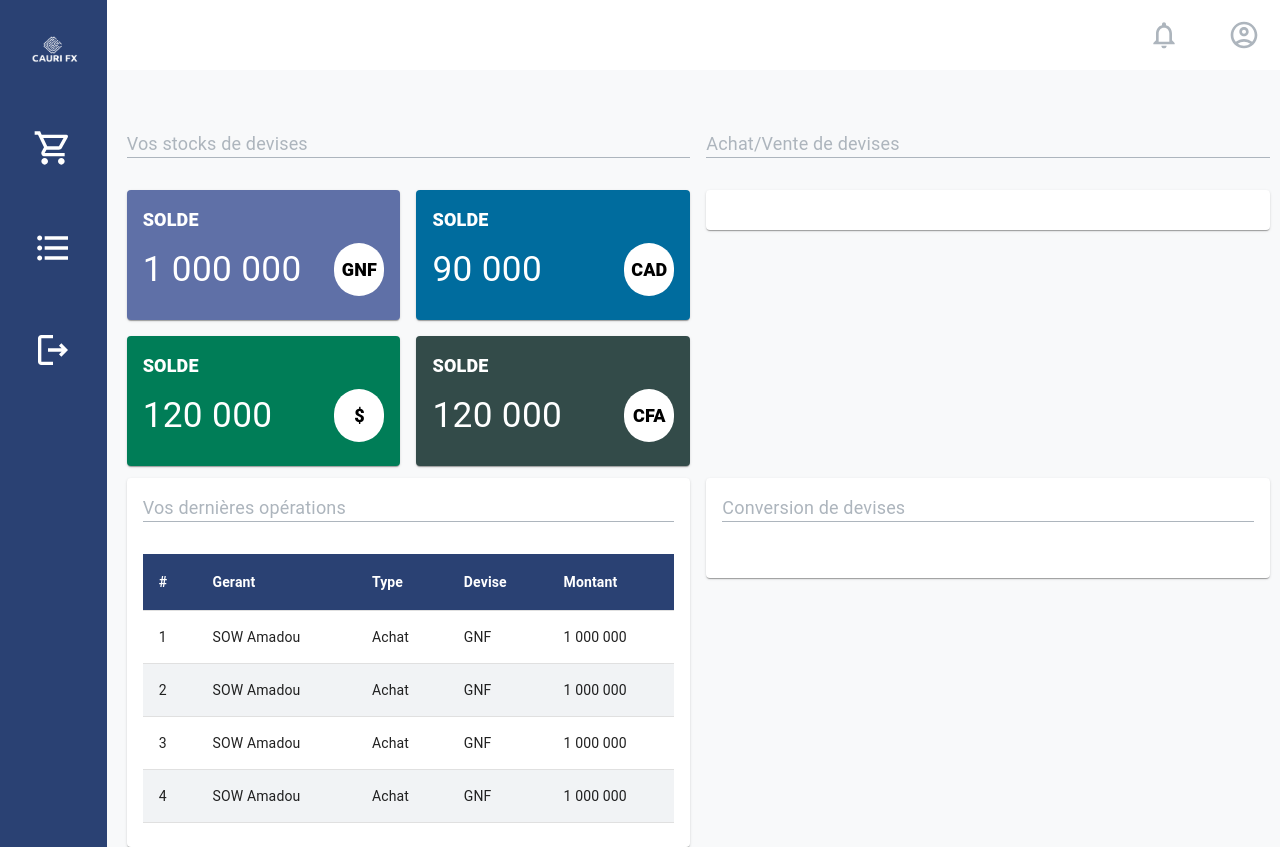
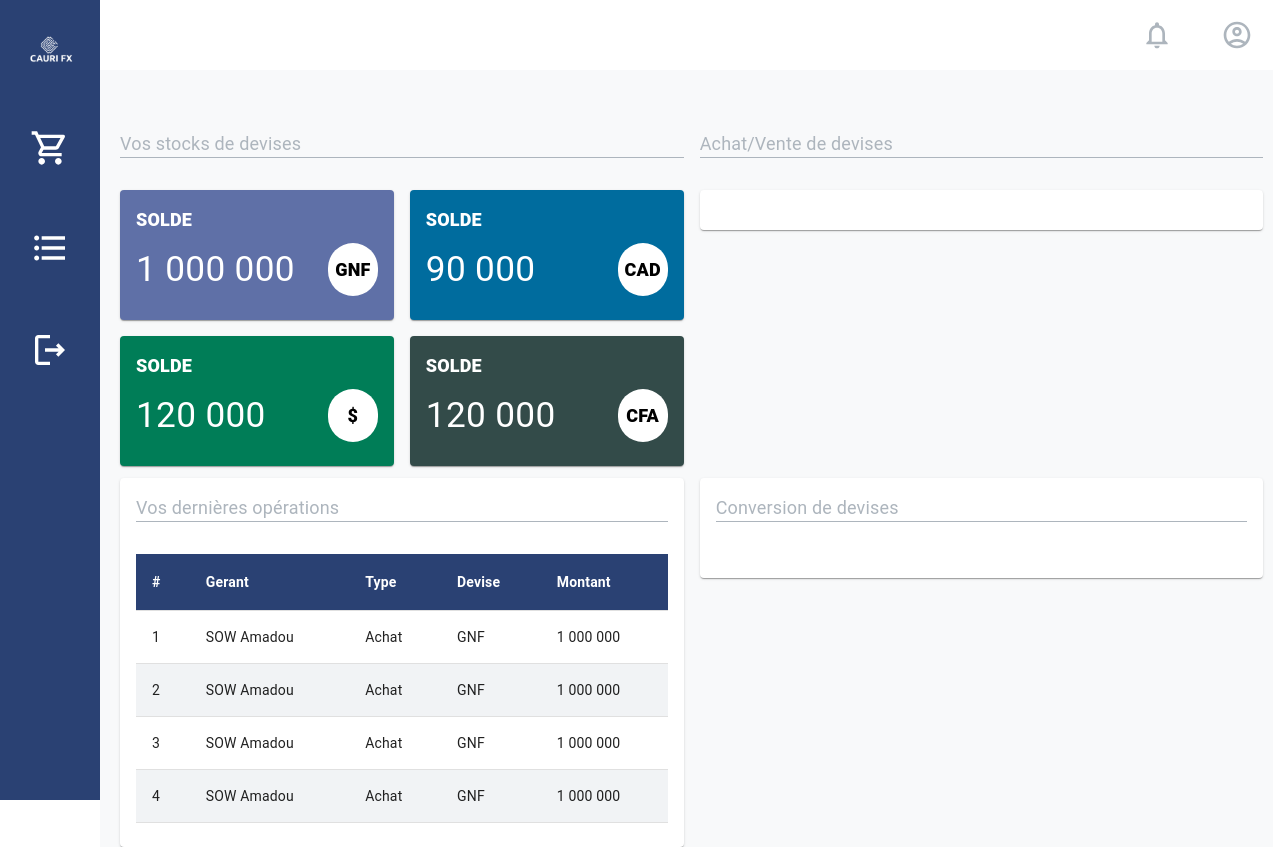
Before and after one commit to Thiernoamadousow219/reactjs-lab, a React (Create React App) app in the folder build-admin-tpl-with-mui/: page /admin in a window 1280 px wide. Built offline with nearby package versions, Linux system fonts and the light colour scheme.

Commit message:
Fixed side and navbar

```diff
--- a/build-admin-tpl-with-mui/src/app/views/AdminTemplate.jsx
+++ b/build-admin-tpl-with-mui/src/app/views/AdminTemplate.jsx
@@ -19,6 +19,7 @@ const DropDownItem = styled('div')(()=>({
 }))
 
 const SideBarStyles = {
+  position: 'fixed',
   bgcolor: theme.palette.primary.main,
   minHeight: '100vh',
   display: 'flex',
@@ -39,12 +40,16 @@ const MenuItemStyles = {
   }
 }
 
-const ContentStyles = {
-   bgcolor: '#F8F9FA'
+const MainStyles = {
+  //  bgcolor: '#F8F9FA'
+  marginLeft: '100px',
 }
 
 const NavBarStyles = {
+  position: 'fixed',
   bgcolor: '#fff',
+  width: '100%',
+  maxWidth: 'inherit !important',
   minHeight: '70px',
   display: 'flex',
   alignItems: 'center',
@@ -59,7 +64,9 @@ const NavBarStyles = {
 }
 
 const LayoutStyles = {
-    padding: '60px 10px 0px 20px'
+   bgcolor: '#F8F9FA',
+   marginTop: '70px',
+   padding: '60px 10px 0px 20px'
 }
 const AdminTemplate = WrappedComponent =>{
 
@@ -89,7 +96,7 @@ const AdminTemplate = WrappedComponent =>{
       <Box sx={{ flexGrow: 1 }}>
           <Grid container
                 direction='row'
-                bgcolor='#DADDE2'>
+                bgcolor='white'>
               <Grid item xs={1} sx={SideBarStyles}>
                  <img src={logo} alt='logo' height={100} />
                  <MenuItem sx={MenuItemStyles}>
@@ -107,7 +114,7 @@ const AdminTemplate = WrappedComponent =>{
                  </MenuItem>
               </Grid>
 
-              <Grid item xs={11} sx={ContentStyles}>
+              <Grid item xs={11} sx={MainStyles}>
                  <Grid item xs={12} sx={NavBarStyles}>
                     <NotificationsNoneOutlined sx={{color: '#adb5bd', fontSize: 32}}
                                                   onClick={openNotificationPopover}
```
